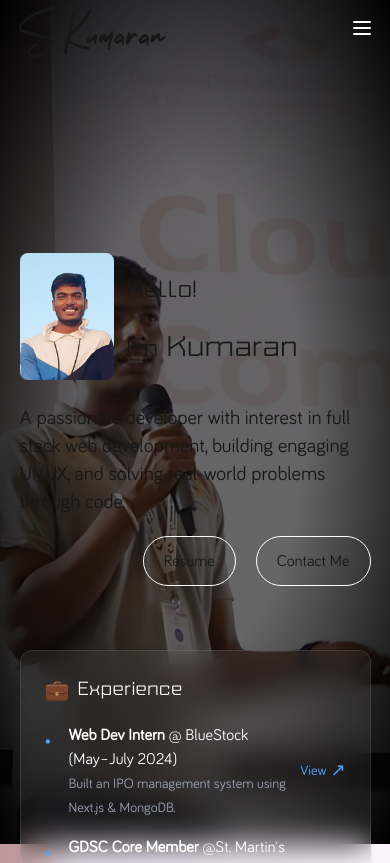
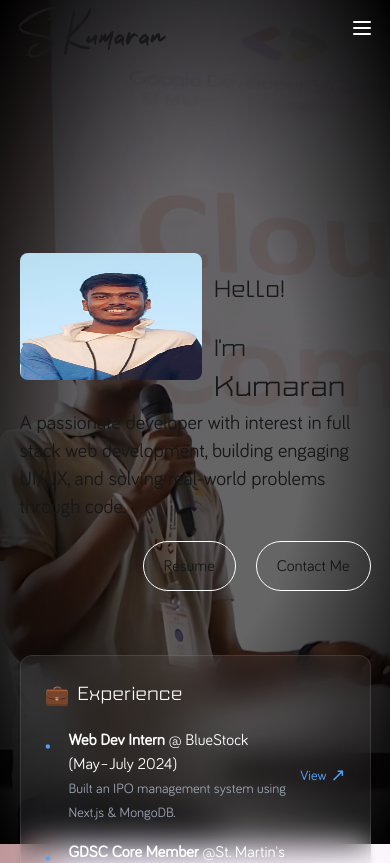
Before and after one commit to 6kumaran/Portfolio, a Next.js app: page /aboutme in a window 390 px wide. Shown: the top 863 px of the page. Built offline with nearby package versions, Linux system fonts and the light colour scheme.

Commit message:
Changed function names

```diff
--- a/src/app/aboutme/page.tsx
+++ b/src/app/aboutme/page.tsx
@@ -3,8 +3,9 @@ import Header from '@/components/Header'
 import Navbar from '@/components/Navbar'
 import Link from 'next/link'
 import PageWrapper from '../PageWrapper'
+import Image from 'next/image'
 
-const Page = ({ children }: { children: React.ReactNode }) => {
+const AboutMePage = () => {
   return (
     <main className="min-h-screen flex flex-col pb-10">
       <div>
@@ -13,10 +14,15 @@ const Page = ({ children }: { children: React.ReactNode }) => {
         {/* Main content section */}
         <PageWrapper>
         <div className="flex-1 px-[5vw] md:px-[20vw] pt-[25vh] md:pt-[15vh] font-['Bariol_Regular']">
-          {children}
           <div className='flex flex-row'>
             {/* eslint-disable @next/next/no-img-element */}
-            <img src="/profile.jpg" alt="Hero Image" className="w-[25w] md:w-[13vw] h-[15vh] md:h-[27vh] mb-6 rounded-lg" />
+            <Image
+                  src="/profile.jpg"
+                  alt="Hero Image"
+                  className="w-[25w] md:w-[13vw] h-[15vh] md:h-[27vh] mb-6 rounded-lg"
+                  width={200}
+                  height={300}
+                />
             <div className='mt-5 pl-3'>
                 <div className="text-3xl md:text-6xl font-['Triakis']">Hello!</div>
                 <div className="text-4xl md:text-8xl mt-5 font-['Triakis']"><span className='text-3xl md:text-6xl'>I&apos;m</span> Kumaran</div>
@@ -96,4 +102,4 @@ const Page = ({ children }: { children: React.ReactNode }) => {
   )
 }
 
-export default Page
+export default AboutMePage
--- a/src/app/contactme/page.tsx
+++ b/src/app/contactme/page.tsx
@@ -7,7 +7,7 @@ import PageWrapper from '../PageWrapper'
 import emailjs from '@emailjs/browser'
 import { toast, Toaster } from 'react-hot-toast'
 
-const Page = ({ children }: { children: React.ReactNode }) => {
+const ContactsPage = () => {
     const [name, setName] = useState('')
 const [email, setEmail] = useState('')
 const [message, setMessage] = useState('')
@@ -49,7 +49,6 @@ const sendMail = () => {
         {/* Main content section */}
         <PageWrapper>
         <div className="flex-1 p-6 md:px-[20vw] pt-[8vh] md:pt-[14vh]">
-          {children}
           <div className='flex flex-col  h-full'>
           <div className="text-4xl md:text-6xl font-['Triakis']">Contact Me</div>
             <div className="mt-6 text-xl md:text-2xl font-['Bariol_Regular']">
@@ -115,4 +114,4 @@ const sendMail = () => {
   )
 }
 
-export default Page
+export default ContactsPage
--- a/src/app/page.tsx
+++ b/src/app/page.tsx
@@ -3,7 +3,7 @@ import Navbar from "../components/Navbar";
 import Link from "next/link";
 import PageWrapper from "./PageWrapper";
 
-export default function Home({ children }: { children: React.ReactNode }) {
+export default function Home() {
   return (
     <main className="min-h-screen flex flex-col pb-10">
       <div>
@@ -12,7 +12,6 @@ export default function Home({ children }: { children: React.ReactNode }) {
         <PageWrapper>
         {/* Main content section */}
         <div className="flex-1 px-[5vw] md:px-[20vw] pt-[35vh] md:pt-[20vh] font-['Bariol_Regular']">
-          {children}
           <div className="text-5xl md:text-8xl font-['Triakis']">Hey,</div>
           <div className="text-3xl md:text-5xl">Looking for a Frontend Developer with AI skills?</div>
           <div className="text-xl md:text-2xl mb-5">Psst... You&apos;ve come to the right place...</div>
--- a/src/app/projects/page.tsx
+++ b/src/app/projects/page.tsx
@@ -4,7 +4,7 @@ import Navbar from '@/components/Navbar'
 import ProjectCard from '@/components/ProjectCard'
 import PageWrapper from '../PageWrapper'
 
-const Page = ({ children }: { children: React.ReactNode }) => {
+const ProjectsPage = () => {
     const projects = [
   {
     imageSrc: "/Convergence.png",
@@ -52,7 +52,6 @@ const Page = ({ children }: { children: React.ReactNode }) => {
         {/* Main content section */}
         <PageWrapper>
         <div className="flex-1 px-[5vw] md:px-[7vw] pt-[8vh] md:pt-[10vh]">
-          {children}
           <div className="text-4xl md:text-6xl font-['Triakis']">Projects</div>
           <div className="grid grid-cols-1 sm:grid-cols-2 lg:grid-cols-4 gap-6 mt-10 mr-10 font-['Bariol_Regular']">
   {projects.map((project, index) => (
@@ -78,4 +77,4 @@ const Page = ({ children }: { children: React.ReactNode }) => {
   )
 }
 
-export default Page
+export default ProjectsPage
--- a/src/app/skills/page.tsx
+++ b/src/app/skills/page.tsx
@@ -4,7 +4,7 @@ import React from 'react'
 import PageWrapper from '../PageWrapper'
 import SkillChart from '@/components/SkillChart'
 
-const Page = ({ children }: { children: React.ReactNode }) => {
+const SkillsPage = () => {
     const technicalSkills = [
   { skill: 'JavaScript', percent: 70 },
   { skill: 'React', percent: 65 },
@@ -30,7 +30,6 @@ const nonTechnicalSkills = [
         {/* Main content section */}
         <PageWrapper>
         <div className="flex-1 px-[5vw] md:px-[7vw] pt-[8vh] md:pt-[10vh]">
-          {children}
           <div className="text-4xl md:text-6xl font-['Triakis']">Skills</div>
           <div className="mt-6 font-['Bariol_Regular']">
   <div className="text-2xl md:text-3xl mb-4">Technical Skills</div>
@@ -59,4 +58,4 @@ const nonTechnicalSkills = [
   )
 }
 
-export default Page
+export default SkillsPage
```
